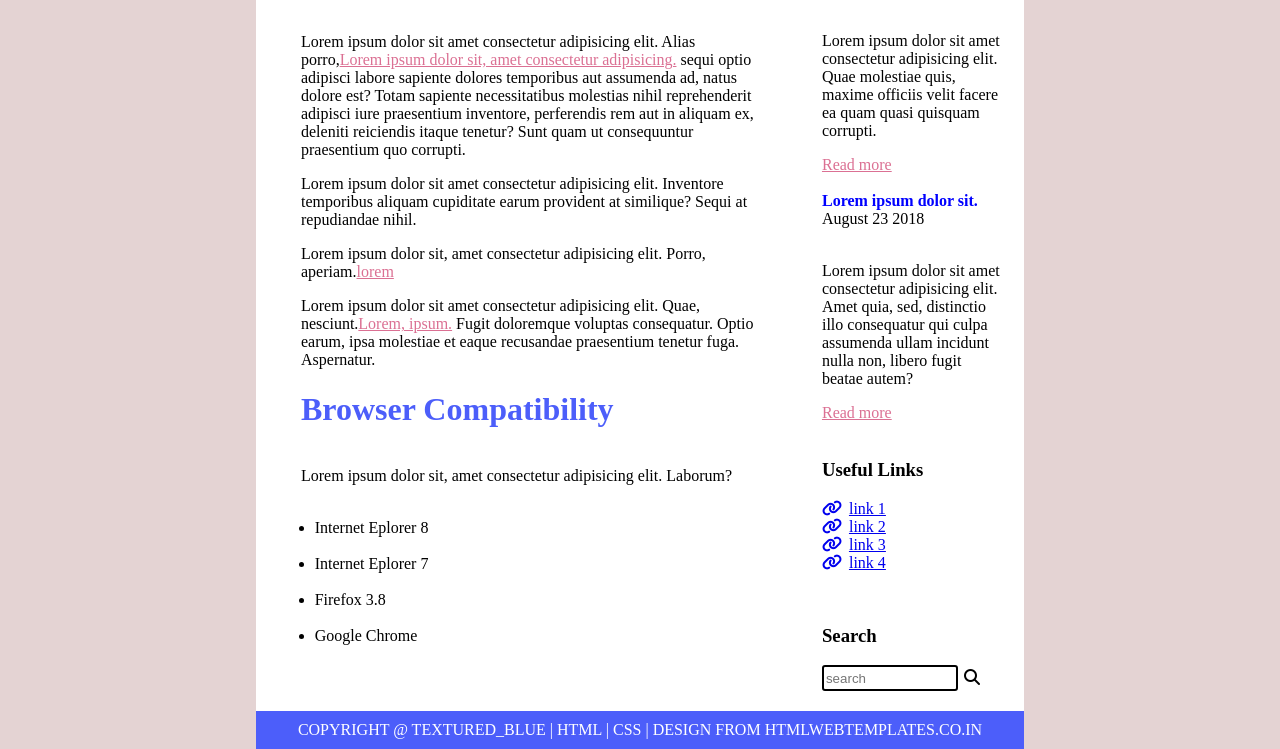
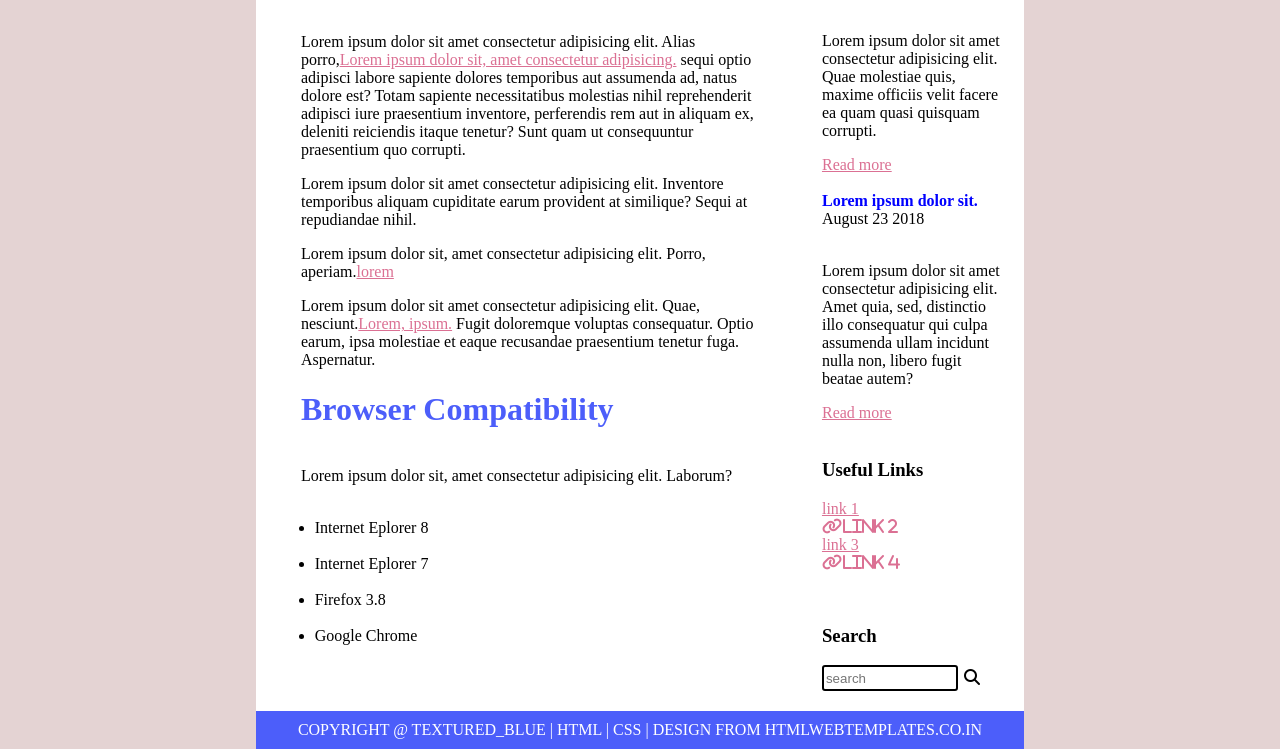
Before and after one commit to Simrangupta8770/Simrangupta8770.github.io-, a plain HTML site: page index.html in a window 1280 px wide. Shown: the part 313-1062 px from the top of the page. Drawn offline with Linux system fonts and the light colour scheme.

Commit message:
Update index.html

```diff
--- a/index.html
+++ b/index.html
@@ -82,10 +82,10 @@ August 23 2018<br><br>
 
 <h3>Useful Links</h3>
 <ul type="none" style="text-decoration: underline; color:palevioletred; padding-left:0;">
-<li ><a href="#"><i class="fas fa-link" style="margin-right: 7px; "></i>link 1</a></li>
-<li><a href="#"><i class="fas fa-link" style="margin-right: 7px;"></i>link 2</a></li>
-<li><a href="#"><i class="fas fa-link" style="margin-right: 7px;"></i>link 3</a></li>
-<li><a href="#"><i class="fas fa-link" style="margin-right: 7px;"></i>link 4</a></li>
+<li ><a href="#" style="text-decoration:none; color:palevioletred; padding-left:0;><i class="fas fa-link" style="margin-right: 7px; "></i>link 1</a></li>
+<li><a href="#" style="text-decoration:none; color:palevioletred; padding-left:0;><i class="fas fa-link" style="margin-right: 7px;"></i>link 2</a></li>
+<li><a href="#" style="text-decoration:none; color:palevioletred; padding-left:0;><i class="fas fa-link" style="margin-right: 7px;"></i>link 3</a></li>
+<li><a href="#" style="text-decoration:none; color:palevioletred; padding-left:0;><i class="fas fa-link" style="margin-right: 7px;"></i>link 4</a></li>
 </ul>
 <br>
 
```
